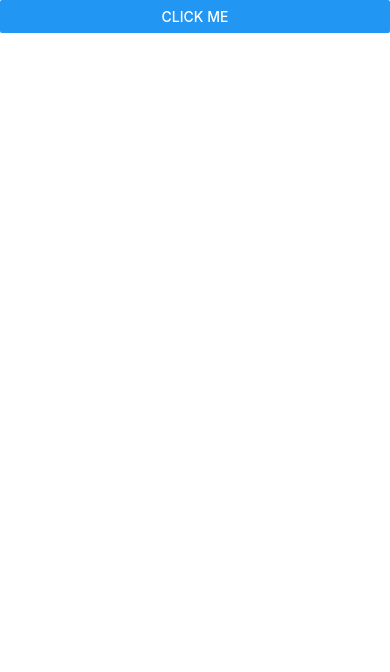
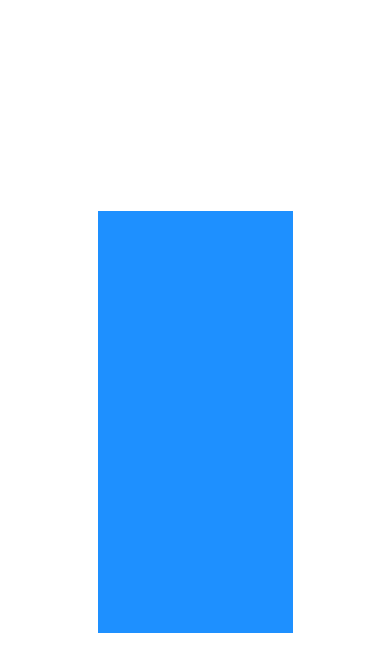
Before and after one commit to kavinda-ravishan/React_Native_Tutorial, a React Native app: screen / in a window 390 px wide. Shown: the top 672 px of the page. Built offline with nearby package versions, Linux system fonts and the light colour scheme.

Commit message:
Dimensions

```diff
--- a/App.js
+++ b/App.js
@@ -1,16 +1,16 @@
 import React from "react";
-import {
-  StyleSheet,
-  Button,
-  SafeAreaView,
-  Platform,
-  StatusBar,
-} from "react-native";
+import { StyleSheet, SafeAreaView, View, Dimensions } from "react-native";
+
+//width: 150 Dip
 
 export default function App() {
+  console.log(Dimensions.get("screen"));
+
   return (
     <SafeAreaView style={styles.container}>
-      <Button title="Click Me" />
+      <View
+        style={{ backgroundColor: "dodgerblue", width: "50%", height: "50%" }}
+      ></View>
     </SafeAreaView>
   );
 }
@@ -19,6 +19,7 @@ const styles = StyleSheet.create({
   container: {
     flex: 1,
     backgroundColor: "#fff",
-    paddingTop: Platform.OS === "android" ? StatusBar.currentHeight : 0,
+    justifyContent: "center",
+    alignItems: "center",
   },
 });
```
